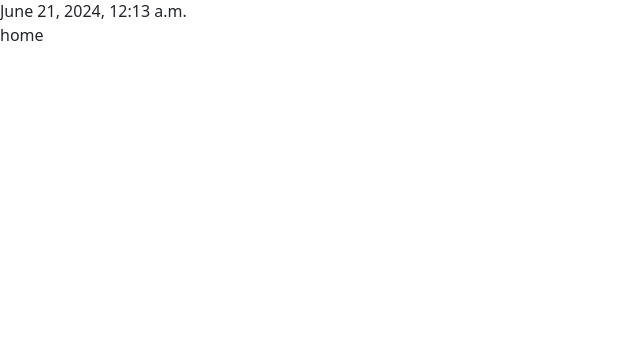
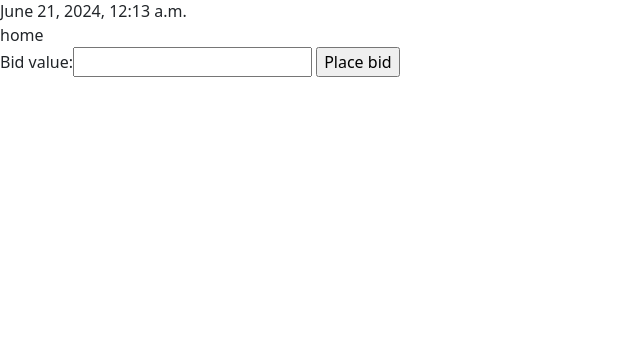
Before and after one commit to IsaJ89/project2commerce, a Django app: page /9 in a window 1280 px wide. Shown: the part 452-800 px from the top of the page, without its empty margins (0-640 px from the left). Run offline with Django 3.2, Linux system fonts and the light colour scheme; the first user in the database is signed in; data comes from the database, SQL or seed files in the repository.

Commit message:
still working on bids

```diff
--- a/commerce/auctions/templates/auctions/listing.html
+++ b/commerce/auctions/templates/auctions/create_listing.html
@@ -4,7 +4,7 @@ Create Listing
 {% endblock%}
 
 {% block body %}
-<form action="{% url 'listing' %}" method="post" enctype="multipart/form-data">
+<form action="{% url 'create_listing' %}" method="post" enctype="multipart/form-data">
     {% csrf_token %}
     {{ form }}
     <input type="submit" value="Create">
--- a/commerce/auctions/templates/auctions/layout.html
+++ b/commerce/auctions/templates/auctions/layout.html
@@ -19,7 +19,7 @@
             </li>
             {% if user.is_authenticated %}
                 <li class="nav-item">
-                    <a class="nav-link" href="{% url 'listing' %}">Create Listing</a>
+                    <a class="nav-link" href="{% url 'create_listing' %}">Create Listing</a>
                 </li>
                 <li class="nav-item">
                     <a class="nav-link" href="{% url 'logout' %}">Log Out</a>
--- a/commerce/auctions/templates/auctions/view_listing.html
+++ b/commerce/auctions/templates/auctions/view_listing.html
@@ -10,4 +10,13 @@
     <div>{{ listing.created_date}}</div>
     <div>{{ listing.category }}</div>
 </div>
+{% if user.is_authenticated %}
+<div>
+    <form action="{% url 'view_listing' listing.id %}" method="post">
+        {% csrf_token %}
+        {{ bid_form }}
+        <input type="submit" value="Place bid">
+    </form>
+</div>
+{% endif %}
 {% endblock %}
--- a/commerce/auctions/urls.py
+++ b/commerce/auctions/urls.py
@@ -8,6 +8,6 @@ urlpatterns = [
     path("login", views.login_view, name="login"),
     path("logout", views.logout_view, name="logout"),
     path("register", views.register, name="register"),
-    path("listing", views.create_listing, name="listing"),
+    path("listing", views.create_listing, name="create_listing"),
     path("<int:listing_id>", views.view_listing, name="view_listing"),
    ] + static(settings.MEDIA_URL, document_root=settings.MEDIA_ROOT)
--- a/commerce/auctions/views.py
+++ b/commerce/auctions/views.py
@@ -5,7 +5,7 @@ from django.http import HttpResponse, HttpResponseRedirect
 from django.shortcuts import render
 from django.urls import reverse
 from .forms import ListingForm, BidForm
-from .models import User, Listing
+from .models import User, Listing, Bid
 
 
 def index(request):
@@ -69,21 +69,43 @@ def create_listing(request):
     if request.method == "POST":
         form = ListingForm(request.POST, request.FILES)
         if form.is_valid():
-            listing = form.save(commit=False)
+            listing = form.save(commit=False) # commit=False prevents the data from being saved to the database immediately
             listing.created_by = request.user
             listing.created_date = now()
             listing.save()
             return HttpResponseRedirect(reverse("index"))
     else:
         form = ListingForm()
-    return render(request, "auctions/listing.html", {
+    return render(request, "auctions/create_listing.html", {
     'form': form
 })
 
 def view_listing(request, listing_id):
+    bid_form = BidForm()
     listing = Listing.objects.get(pk=listing_id)
+    bids = listing.bids.all() # get bids associated with the listing
     if request.method == "POST":
-        pass
+        bid_form = BidForm(request.POST)
+        if bid_form.is_valid():
+            bid_value = bid_form.cleaned_data['bid_value']
+
+            if bids.bid_value:
+                for bid in bids.bid_value:
+                    if bid_value < bid:
+                        return render(request, "auctions/view_listing.html",{
+                            "message": "Sorry, bid must be higher than the current price of the item"
+                        })
+            else:
+                # check if bid_value is lesser than starting_bid
+                if bid_value < listing.starting_bid:
+                    return render(request, "auctions/view_listing.html",{
+                        "message": "Sorry! Your bid must be higher than the starting bid"
+                    })
+
+
+
+
     return render(request, "auctions/view_listing.html", {
-        "listing": listing
+        "listing": listing,
+        "bid_form": bid_form
     })
--- a/temp.txt
+++ b/temp.txt
@@ -7,3 +7,9 @@ Password: commerce123
 from auctions.models import *
 user = User.objects.get(username='')
 listing = Listing.objects.get(item_name='')
+
+
+ if bid_value < listing.starting_bid:
+        return render(request, "auctions/view_listing.html",{
+        "message": "Sorry! Your bid must be higher than the starting bid"
+   })
```
Also changed, not shown: commerce/db.sqlite3.
